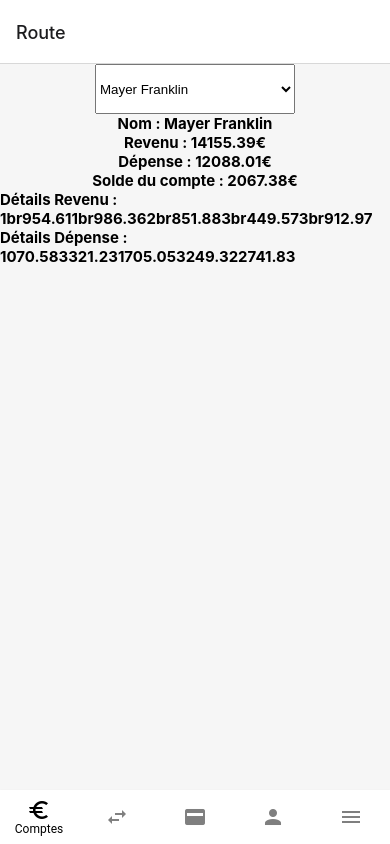
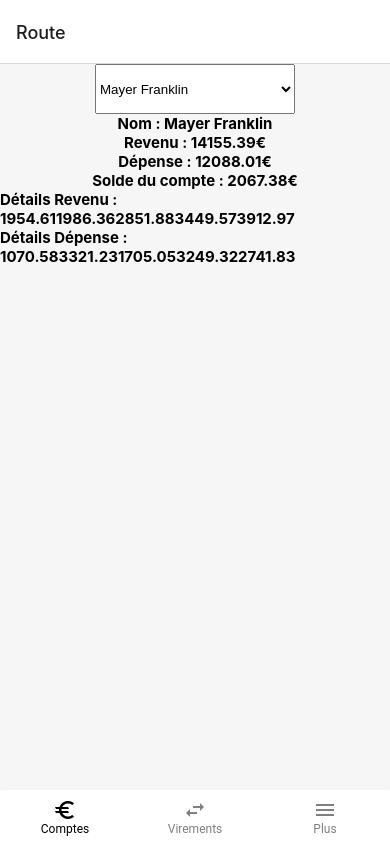
Before and after one commit to RagelAlexis/banque, a React Native app: screen /Route in a window 390 px wide. Built offline with nearby package versions, Linux system fonts and the light colour scheme.

Commit message:
mise en place des 3 pages

```diff
--- a/App.js
+++ b/App.js
@@ -1,6 +1,5 @@
 import React from 'react'
-import { StyleSheet } from 'react-native'
-import { SafeAreaView } from 'react-native-web';
+import { StyleSheet, SafeAreaView } from 'react-native'
 import HomeNavigation from './src/navigations/HomeNavigation'
 
 const App = () => {
--- a/package.json
+++ b/package.json
@@ -10,7 +10,7 @@
     "eject": "expo eject"
   },
   "dependencies": {
-    "@react-native-picker/picker": "^2.4.1",
+    "@react-native-picker/picker": "2.4.0",
     "@react-navigation/bottom-tabs": "^6.3.1",
     "@react-navigation/drawer": "^6.4.1",
     "@react-navigation/native": "^6.0.10",
@@ -25,8 +25,11 @@
     "react-native": "0.68.2",
     "react-native-paper": "^4.12.1",
     "react-native-reanimated": "^2.8.0",
+    "react-native-safe-area-context": "4.2.4",
+    "react-native-screens": "~3.11.1",
     "react-native-vector-icons": "^9.1.0",
     "react-native-web": "0.17.7",
+    "recharts": "^2.1.10",
     "yup": "^0.32.11"
   },
   "devDependencies": {
--- a/src/components/UserComponent.js
+++ b/src/components/UserComponent.js
@@ -47,7 +47,7 @@ const UserComponent = () => {
                 <Text style={styles.text}>Revenu : {totalIncome}€</Text>
                 <Text style={styles.text}>Dépense : {totalExpenses}€</Text>
                 <Text style={styles.text}>Solde du compte : {total}€</Text>
-                <Text style={styles.text}>Détails Revenu : {incomes.map(item => item.amount.substring(1).replace(',', 'br'))}</Text>
+                <Text style={styles.text}>Détails Revenu : {incomes.map(item => item.amount.substring(1).replace(',', ''))}</Text>
                 <Text style={styles.text}>Détails Dépense : {expenses.map(item => item.amount.substring(1).replace(',', ''))}</Text>
             </View>
         </View>
--- a/src/navigations/RouteNavigation.js
+++ b/src/navigations/RouteNavigation.js
@@ -6,8 +6,6 @@ import { BottomNavigation, Text } from 'react-native-paper';
 
 import UserComponent from '../components/UserComponent';
 import VirementsPage from '../screens/VirementsPage';
-import CartesPage from '../screens/CartesPage'
-import ContactPage from '../screens/ContactPage'
 import PlusPage from '../screens/PlusPage'
 
 const Stack = createNativeStackNavigator()
@@ -15,10 +13,6 @@ const Stack = createNativeStackNavigator()
 const CompteRoute = () => <UserComponent />;
 
 const VirementsRoute = () => <VirementsPage />;
-
-const CartesRoute = () => <CartesPage />;
-
-const ContactRoute = () => <ContactPage />;
 
 const PlusRoute = () => <PlusPage />;;
 
@@ -29,16 +23,12 @@ const RouteNavigation = () => {
     const [routes] = React.useState([
       { key: 'comptes', title: 'Comptes', icon: 'currency-eur' },
       { key: 'virements', title: 'Virements', icon: 'swap-horizontal' },
-      { key: 'cartes', title: 'Cartes', icon: 'credit-card' },
-      { key: 'contact', title: 'Contact', icon: 'account' },
       { key: 'plus', title: 'Plus', icon: 'menu' },
     ]);
 
     const renderScene = BottomNavigation.SceneMap({
         comptes: CompteRoute,
         virements: VirementsRoute,
-        cartes: CartesRoute,
-        contact: ContactRoute,
         plus: PlusRoute,
     });
 
```
Also changed, not shown: 2 other files (tests, documents, lock files or other folders).
